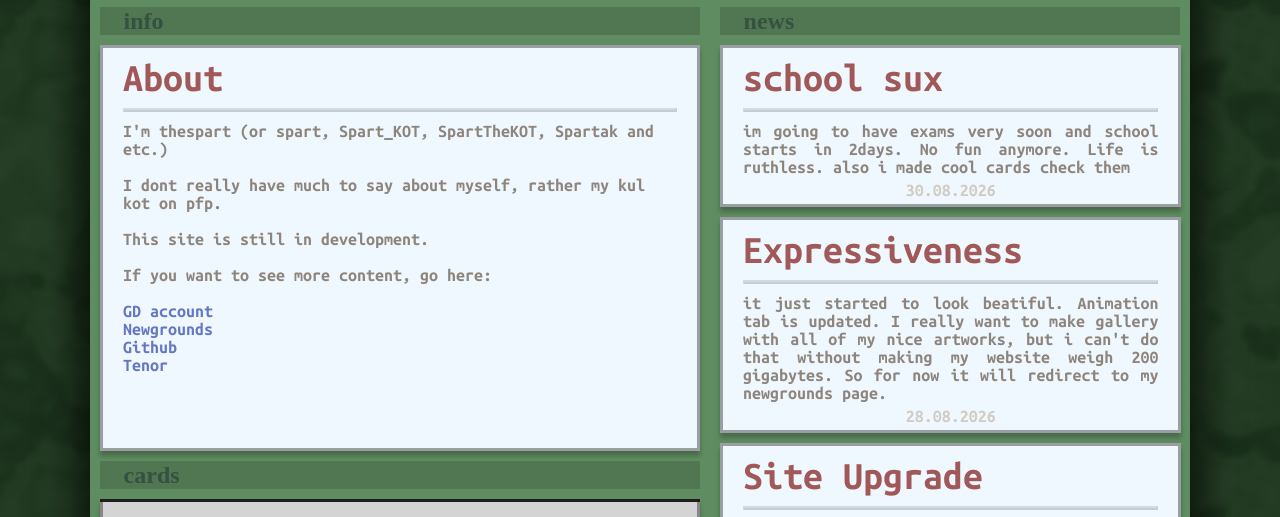
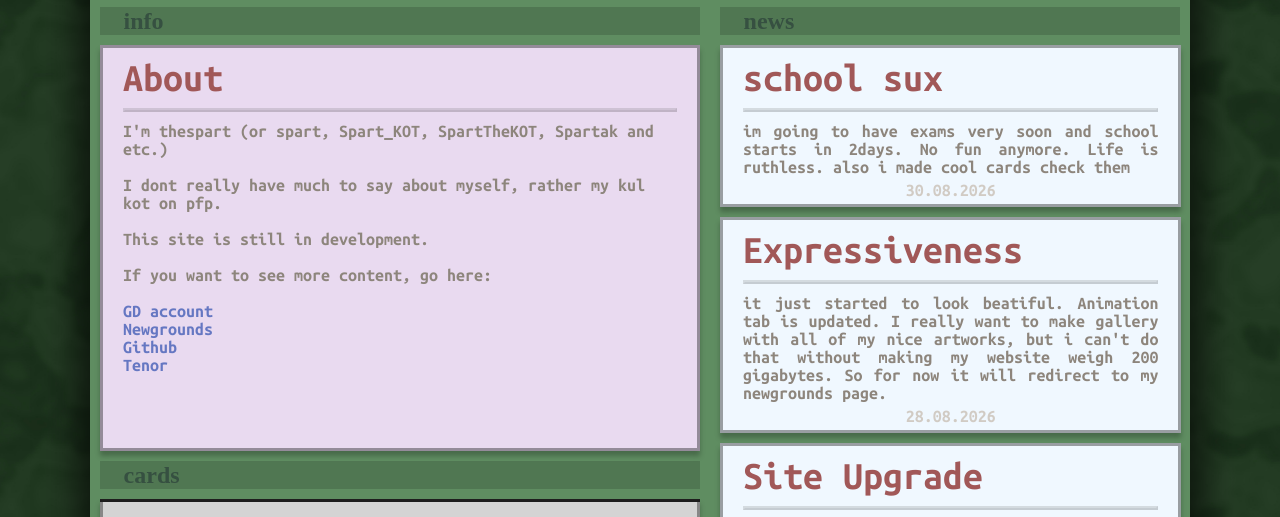
Before and after one commit to thespart/thespart.github.io, a plain HTML site: page index.html in a window 1280 px wide. Shown: the part 257-774 px from the top of the page. Drawn offline with Linux system fonts and the light colour scheme.

Commit message:
purple main info woah cool i guess

```diff
--- a/style.css
+++ b/style.css
@@ -110,6 +110,9 @@ body main #declarator {
 }
 #about {
     box-shadow: 0 5px 5px rgba(0, 0, 0, 0.25);
+}
+#leftpart #about {
+    background: rgb(233, 218, 240);
 }
 #pick {
     background: linear-gradient(rgb(212, 212, 212) 5%,gray 30%, rgb(46, 46, 46));
```
